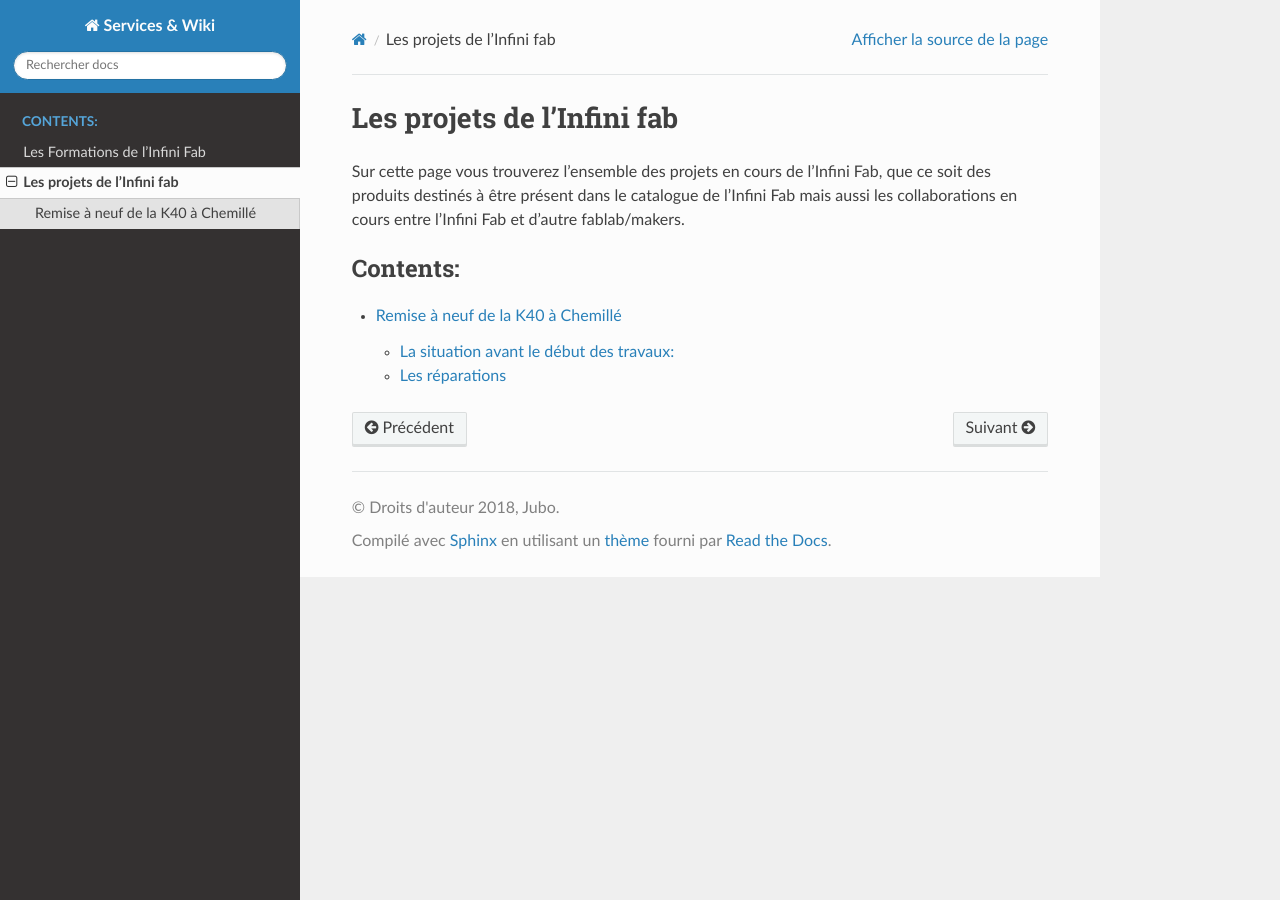
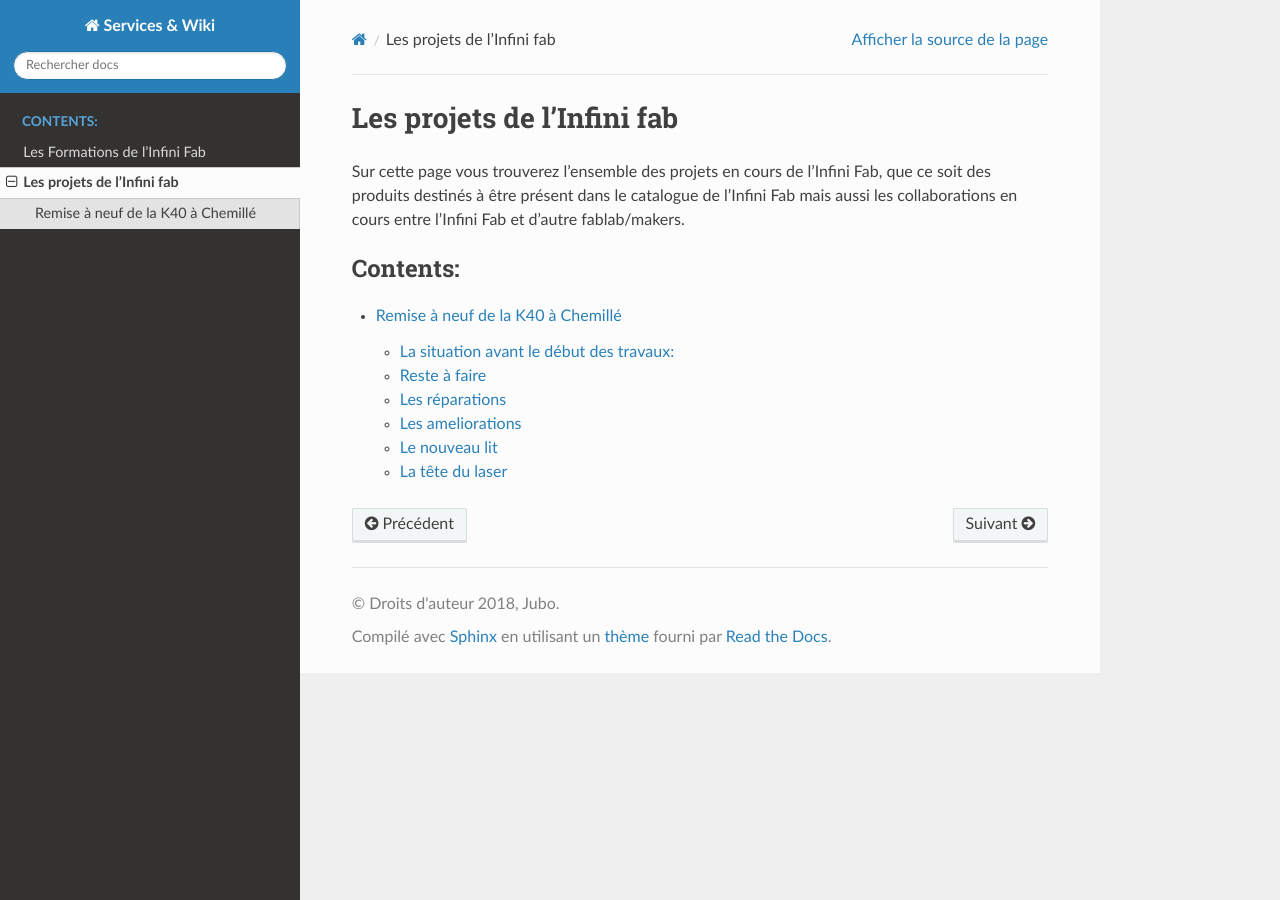
Before and after one commit to InfiniFab/Wiki, a Sphinx documentation site: the page built from source/projets.rst, in a window 1280 px wide. Built offline with Sphinx 7.4.7 and the Read the Docs theme 2.0.0, drawn with Linux system fonts in a browser that asks for light colours; some of the changed lines change nothing that is shown.

Commit message:
11/02/2019 upd

```diff
--- a/source/laser_bocal.rst
+++ b/source/laser_bocal.rst
@@ -15,6 +15,23 @@
 Au départ le laser de la K40 fonctionne mais la smoothieboard ne semble pas commander les moteurs
 Le boc@l a entrepris ses travaux d'amélioration en même temps qu'un autre fablabs
 Pronterface est le logiciel utilisé pour communiquer avec la smoothieboard.
+
+Reste à faire
+"""""""""""""
+
+* Installer un nouveau lit pour exploiter toute la surface de la laser `Le nouveau lit`_
+* Changer la tête du laser pour ajuster le focus du laser `La tête du laser`_
+* Callibrer les pas des moteurs pour avoir un déplacement précis
+* Ajuster les mirroirs
+* Usiner le capot de la partie commande de la laser pour y integrer le thermometre
+* Fixer la smoothieboard, le level shifter, l'arduino et le raspberry pi dans la partie commande de la k40
+* mettre un guide pour l'arrivée d'air
+* installer laser visible
+* reparer la vitre du capot
+* Ajouter un PiTFT au raspberry Pi pour demarer un job en étant devant la Laser
+* Ecrire un manuel d'utilisation pour la Laser
+
+
 
 Les réparations
 """""""""""""""
@@ -47,3 +64,55 @@
 |                                      |la laser attends des ordres entre 0 et 5V.      |commander l'entrée en 0-5V avec|
 |                                      |                                                |une sortie 0-3.3V              |
 +--------------------------------------+------------------------------------------------+-------------------------------+
+
+
+Les ameliorations
+"""""""""""""""""
+
+Le capteur de temperature
+-------------------------
+
+Le tube laser est sensible au hausse de température, pour éviter une surchauffe nous allons intaller une capteur de température au niveau du lquide de refroidissement.
+
+**Materiel**:
+* Sonde temperature DS18B20
+
+.. image :: img/ds18b20.jpg
+  :height: 100px
+
+* Arduino nano
+* Afficheur 7 segments
+* 7 Resistance 220 Ohm
+* 1 Resistance 10 kOhm
+
+:download:`Mesurer la température <https://www.carnetdumaker.net/articles/mesurer-une-temperature-avec-un-capteur-1-wire-ds18b20-et-une-carte-arduino-genuino/>`
+
+:download:`page où le code pour afficher la température à été récuperer <https://randomnerdtutorials.com/arduino-temperature-displayed-on-4-digit-7-segment/>`
+
+:download:`le code final <code/k40_temp_measurement.ino>`
+
+.. Note::
+  Dans le code, on appelle la fonction température 1 fois toute les 1000 itérations de la loop pour avoir un affichage qui ne clignote pas
+
+Le nouveau lit
+""""""""""""""
+
+La surface de travail de base de la K40 est assez réduite, alors qu'elle peut etre facilement doublée.
+Il faudrait changer le type de lit, une surface métalique pleine telle que celle de base induit une réflexion du laser et donc sur le dessous du materiel à couper.
+L'idéal serait un lit en nid d'abeille
+
+.. image :: img/honeycombe.jpg
+
+
+Mais un grillage, une plaque trouée devrait suffire
+
+La tête du laser
+""""""""""""""""
+
+Le focus du laser est très important pour exploiter au maximum la puissance du laser. Ce focus se reggle en modifiant la hauteur entre le materiaux et la tête du laser.
+Plutôt que d'opter pour une solution où c'est le lit du laser qui doit changer de hauteur nous allons chosir de changer la tête de base de la k40 pour une tête qui peut bouger en hauteur.
+
+Comme celle-ci :
+
+.. image :: https://ae01.alicdn.com/kf/HTB1FNLDc3fH8KJjy1zcq6ATzpXal/Cloudray-CO2-Laser-Head-Set-pour-2030-4060-K40-De-Gravure-Laser-Machine-De-D-coupe.jpg_640x640.jpg
+  :target: https://fr.aliexpress.com/item/Cloudray-CO2-Laser-Head-Set-pour-2030-4060-K40-De-Gravure-Laser-Machine-De-D-coupe/32836741034.html
```
Also changed, not shown: source/img/ds18b20.jpg (added), source/img/honeycombe.jpg (added), 1 other file.
